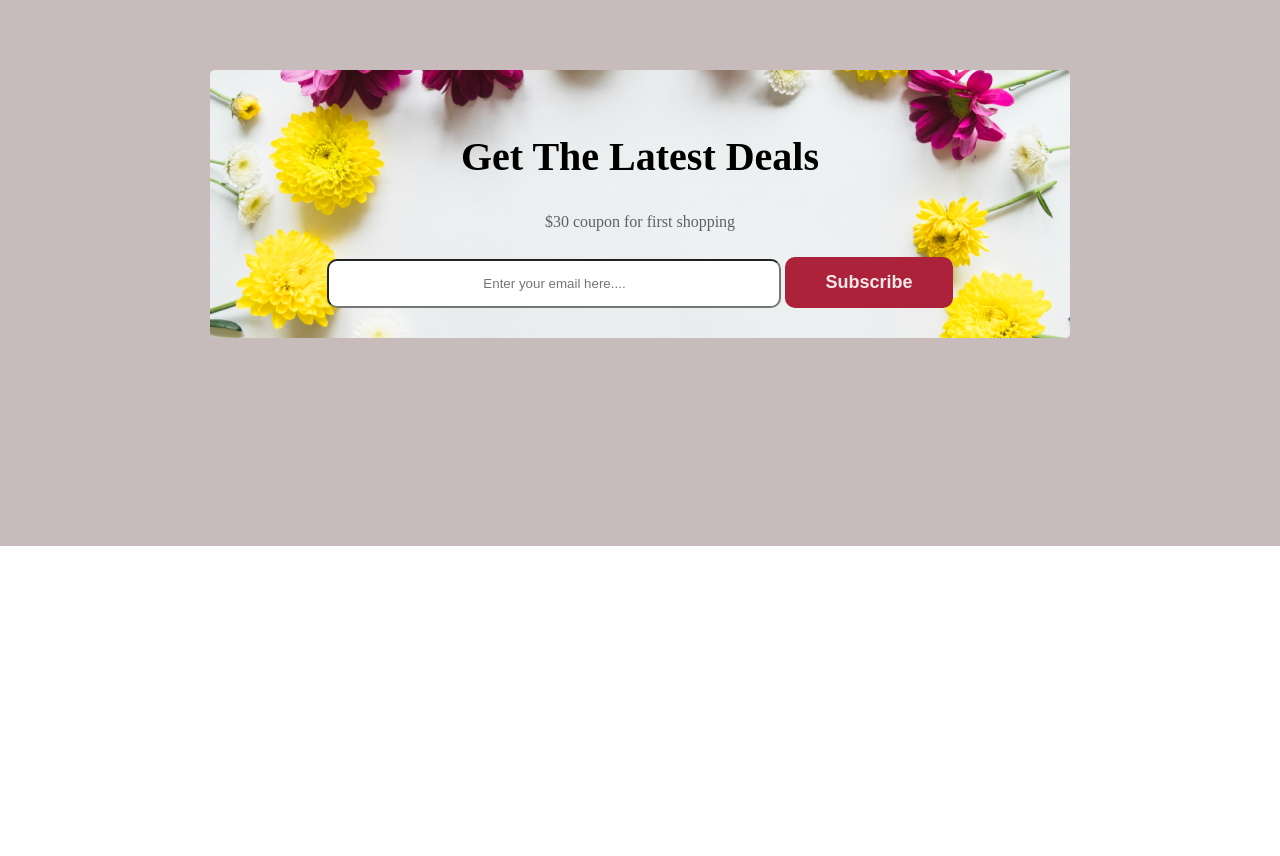
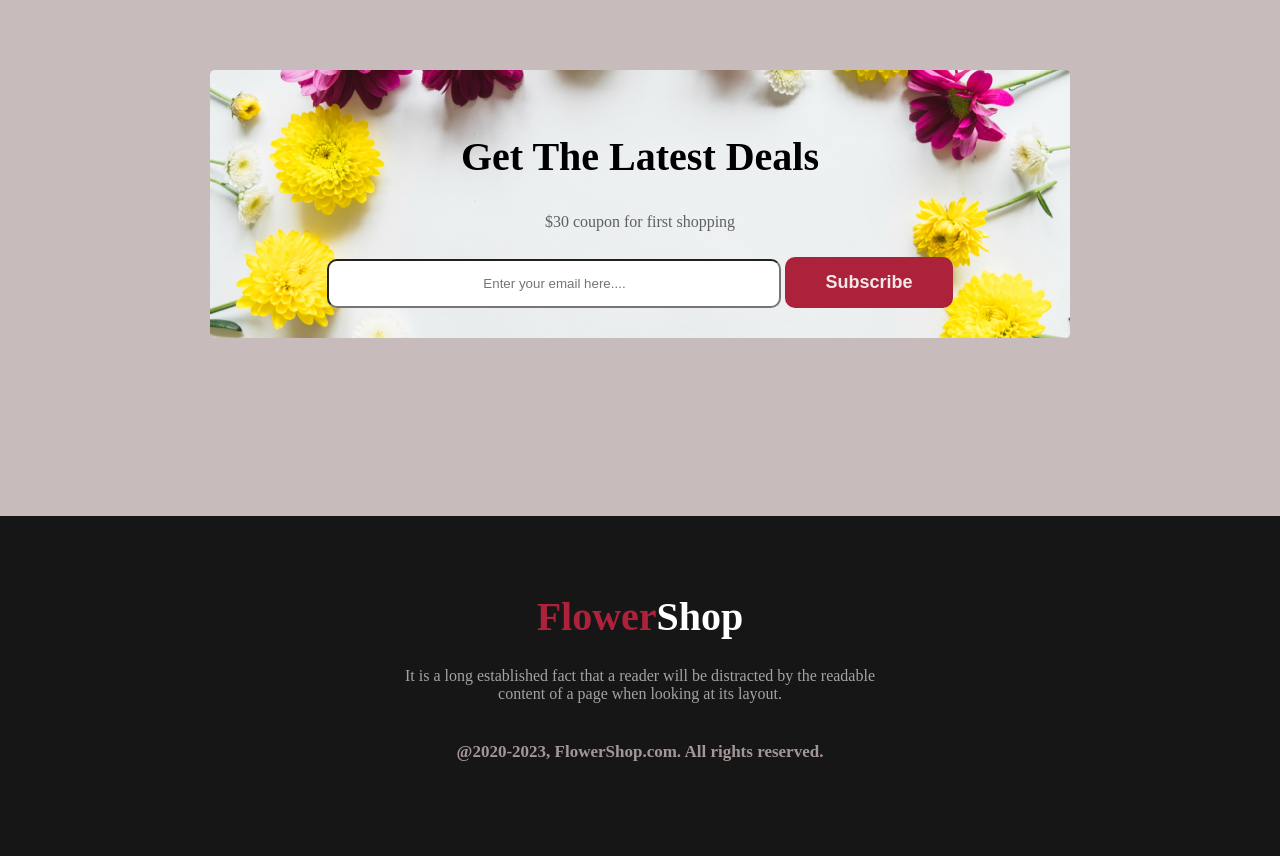
Before and after one commit to Md-Nadim-Mir/Flower-shop, a plain HTML site: page index.html in a window 1280 px wide. Shown: the part 3370-4226 px from the top of the page. Before the commit the page ends 3916 px from the top, so only its background shows below. Drawn offline with Linux system fonts and the light colour scheme.

Commit message:
footer section added

```diff
--- a/index.html
+++ b/index.html
@@ -208,6 +208,22 @@
    <!-- section 3 end -->
 
 
+   <!-- footer part start -->
+
+   <footer>
+
+             <h1><span style="color: #AC223B;">Flower</span><span style="color: white;">Shop</span></h1>
+
+             <p>It is a long established fact that a reader will be distracted by the readable <br> content of a page when looking at its layout.</p>
+
+            <h6>@2020-2023, FlowerShop.com. All rights reserved. </h6>
+
+
+   </footer>
+
+   <!-- footer part end -->
+
+
 </body>
 
 
--- a/style.css
+++ b/style.css
@@ -273,3 +273,41 @@ body{
 
 
 /* section 3 design end */
+
+
+/* footer part start */
+
+footer{
+    margin-top: -30px;
+    padding: 50px 0px;
+    background-color: rgb(22, 22, 22);
+    height: 30vh;
+    align-items: center;
+    justify-content: center;
+    text-align: center;
+}
+
+
+footer h1{
+
+    font-size: 40px;
+    text-align: center;
+    font-weight: bolder;
+}
+
+
+footer h6{
+
+    color: rgba(243, 221, 221, 0.648);
+    font-size: 17px;
+}
+
+footer p{
+
+    color: rgba(243, 239, 239, 0.648);
+    font-size: 16px;
+}
+
+
+
+/* footer part end */
```
